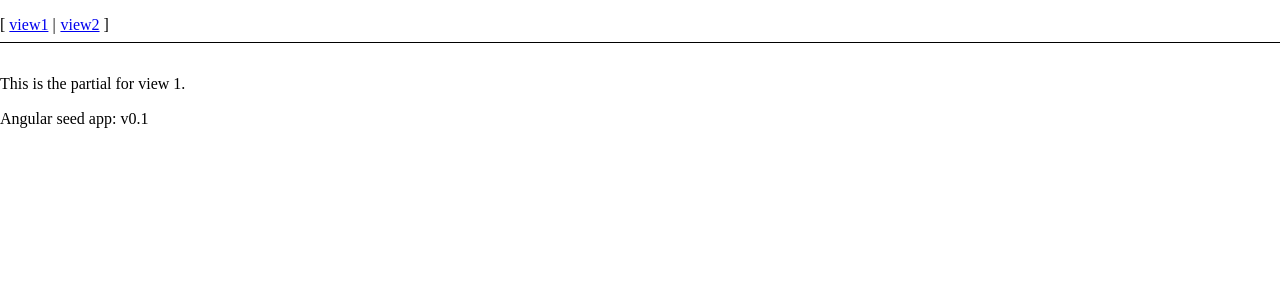
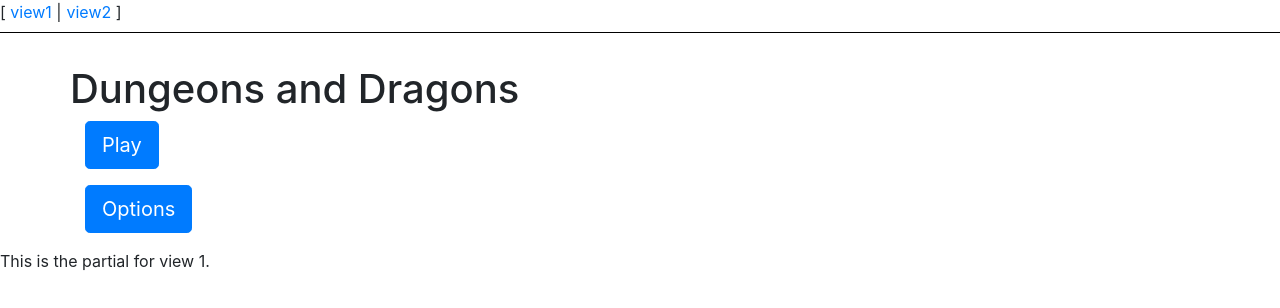
Before and after one commit to Michael-Whited/Dungeon-Alpha, a website: page app/index.html in a window 1280 px wide. Drawn offline with nearby package versions, Linux system fonts and the light colour scheme; some packages are replaced by stand-ins of ours.

Commit message:
Added content to main page

```diff
--- a/app/index.html
+++ b/app/index.html
@@ -5,12 +5,8 @@
 <!--[if gt IE 8]><!--> <html lang="en" ng-app="myApp" class="no-js"> <!--<![endif]-->
 <head>
   <meta charset="utf-8">
-  <meta http-equiv="X-UA-Compatible" content="IE=edge">
   <title>My AngularJS App</title>
-  <meta name="description" content="">
-  <meta name="viewport" content="width=device-width, initial-scale=1">
-  <link rel="stylesheet" href="bower_components/html5-boilerplate/dist/css/normalize.css">
-  <link rel="stylesheet" href="bower_components/html5-boilerplate/dist/css/main.css">
+    <link rel="stylesheet" href="bower_components/bootstrap/dist/css/bootstrap.css">
   <link rel="stylesheet" href="app.css">
   <script src="bower_components/html5-boilerplate/dist/js/vendor/modernizr-2.8.3.min.js"></script>
 </head>
@@ -19,14 +15,23 @@
     <li><a href="#/view1">view1</a></li>
     <li><a href="#/view2">view2</a></li>
   </ul>
+  <div class="container">
+    <header class="row">
+      <h1>Dungeons and Dragons</h1>
+    </header>
+      <nav>
+        <div class="row">
+            <div>
+                <div class="col-span col-lg-1 col-lg-offset-3"><p class="btn btn-lg btn-primary">Play</p></div>
+                <div class="col-span col-lg-1 col-lg-offset-3"><p class="btn btn-lg btn-primary">Options</p></div>
+            </div>
+        </div>
+      </nav>
 
-  <!--[if lt IE 7]>
-      <p class="browsehappy">You are using an <strong>outdated</strong> browser. Please <a href="http://browsehappy.com/">upgrade your browser</a> to improve your experience.</p>
-  <![endif]-->
+  </div>
+
 
   <div ng-view></div>
-
-  <div>Angular seed app: v<span app-version></span></div>
 
   <!-- In production use:
   <script src="//ajax.googleapis.com/ajax/libs/angularjs/x.x.x/angular.min.js"></script>
```
